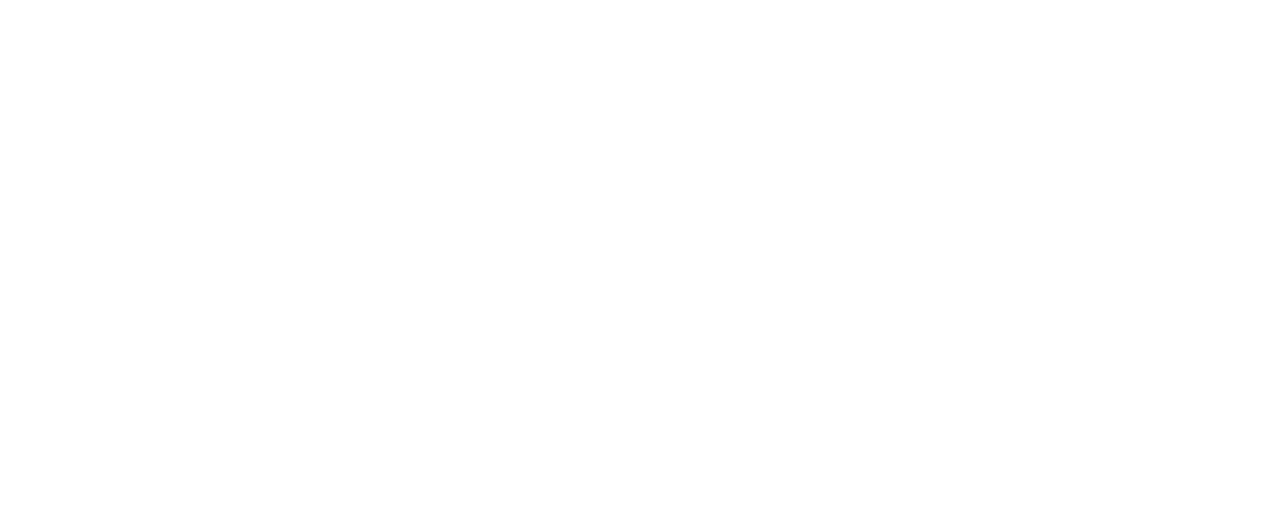
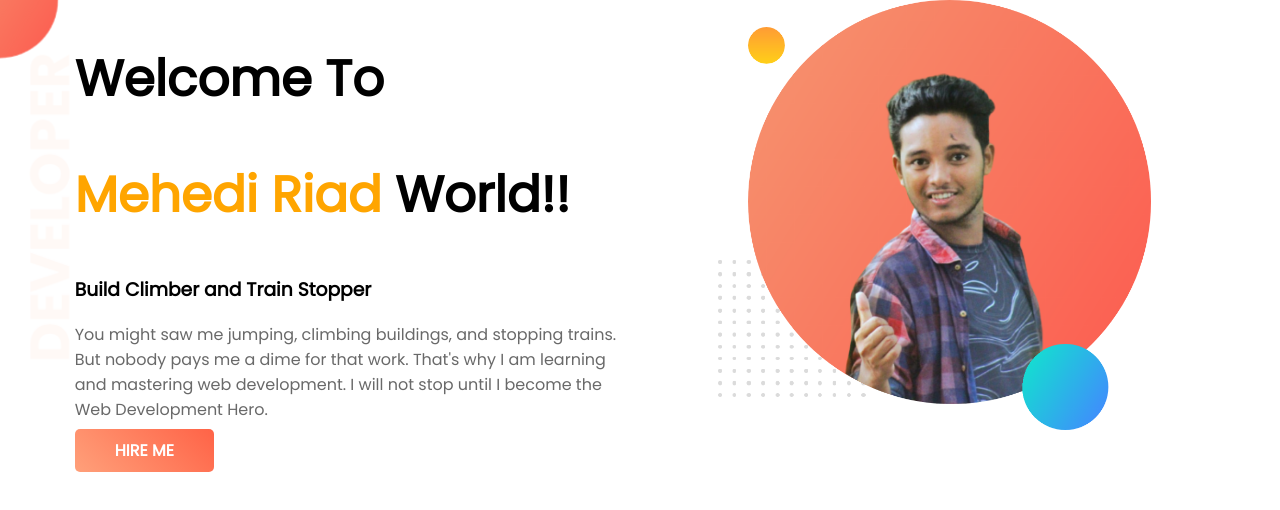
Before and after one commit to mehediriad/first-portfolio, a plain HTML site: page index.html in a window 1280 px wide. Drawn offline with Linux system fonts and the light colour scheme.

Commit message:
Top Area added

```diff
--- a/index.html
+++ b/index.html
@@ -8,6 +8,17 @@
     <link rel="stylesheet" href="style.css">
 </head>
 <body>
-
+    <section class="top-banner">
+        <div class="half-width">
+            <h1>Welcome To</h1>
+            <h1><span class="mehedi-color">Mehedi Riad</span> World!!</h1>
+            <h3>Build Climber and Train Stopper</h3>
+            <p>You might saw me jumping, climbing buildings, and stopping trains. But nobody pays me a dime for that work. That's why I am learning and mastering web development. I will not stop until I become the Web Development Hero.</p>
+            <a href="#">Hire Me</a>
+        </div>
+        <div class="half-width" style="text-align: center;">
+            <img src="images/my-bg.png" alt="Img">
+        </div>
+    </section>
 </body>
 </html>
--- a/style.css
+++ b/style.css
@@ -0,0 +1,36 @@
+@import url('https://fonts.googleapis.com/css2?family=Poppins&display=swap');
+body{
+    font-family: 'Poppins', sans-serif;
+    margin:0;
+}
+.top-banner{
+    display:flex;
+    background:url("images/top-banner.png");
+    background-repeat: no-repeat;
+    padding:0 4%;
+}
+.half-width{
+    width:50%;
+    padding:0 2%;
+}
+.half-width img{
+    width:80%;
+}
+.half-width h1{
+    font-size:50px;
+}
+.half-width .mehedi-color{
+    color:orange;
+}
+.half-width p{
+    color:dimgray;
+}
+.half-width a{
+    text-decoration: none;
+    padding:10px 40px;
+    color:white;
+    background:linear-gradient(45deg,lightsalmon,tomato);
+    border-radius: 5px;
+    text-transform: uppercase;
+    font-weight: bold;
+}
```
